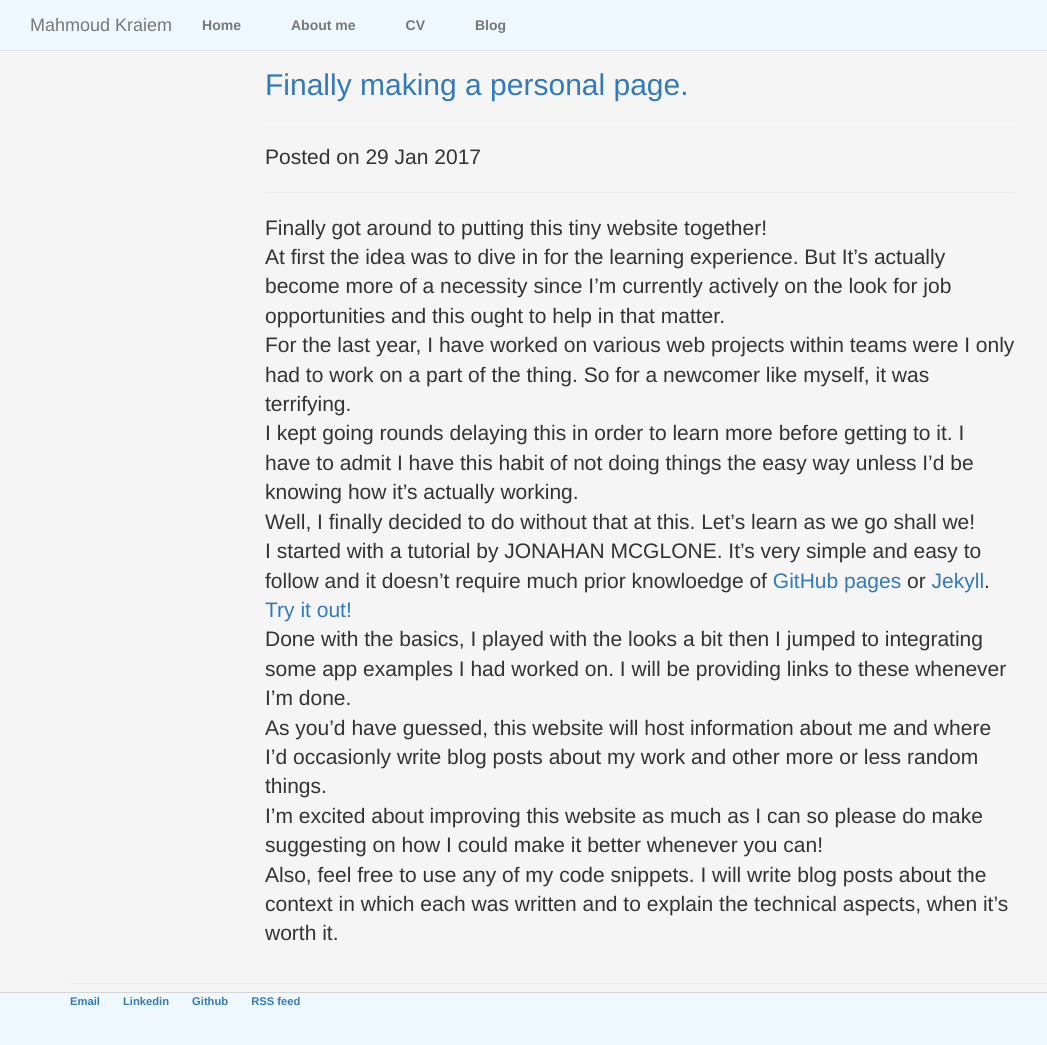
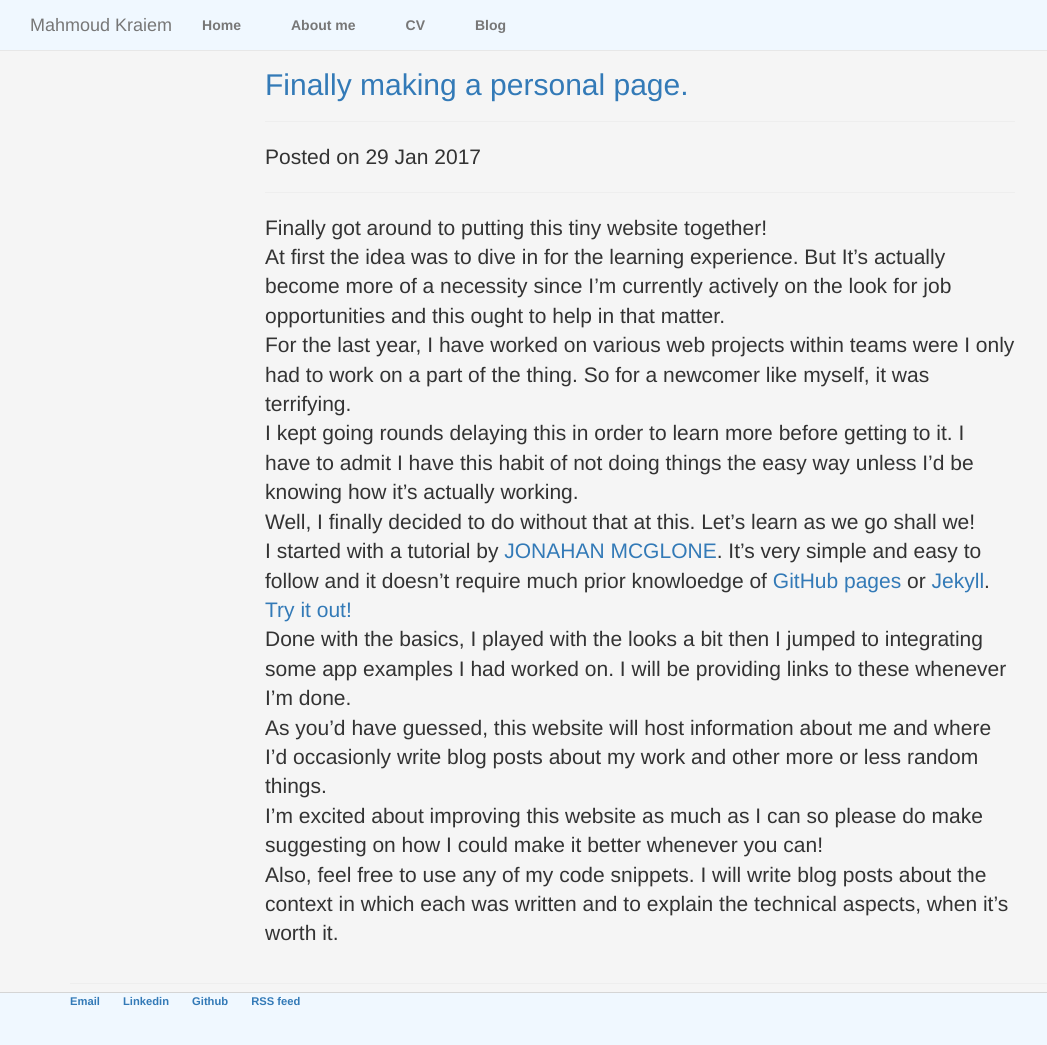
Before and after one commit to breebchi/breebchi.github.io, a Jekyll site: the page built from _posts/2017-01-29-mahmoud-kraiem-site-launched.md, in a window 1280 px wide and 1052 px high. Shown: the top 1045 px of the window, without its empty margins (0-1047 px from the left). Built offline with Jekyll 4.4.1, drawn with Linux system fonts in a browser that asks for light colours; nearby versions of some CDN libraries; part of the change alters nothing that is shown.

```diff
--- a/_posts/2017-01-29-mahmoud-kraiem-site-launched.md
+++ b/_posts/2017-01-29-mahmoud-kraiem-site-launched.md
@@ -9,7 +9,7 @@ At first the idea was to dive in for the learning experience. But It's actually
 For the last year, I have worked on various web projects within teams were I only had to work on a part of the thing. So for a newcomer like myself, it was terrifying. <br>
 I kept going rounds delaying this in order to learn more before getting to it. I have to admit I have this habit of not doing things the easy way unless I'd be knowing how it's actually working. <br>
 Well, I finally decided to do without that at this. Let's learn as we go shall we! <br>
-I started with a tutorial by JONAHAN MCGLONE. It's very simple and easy to follow and it doesn't require much prior knowloedge of <a href="https://pages.github.com/">GitHub pages</a> or <a href="https://jekyllrb.com/">Jekyll</a>. <a href="http://jmcglone.com/">Try it out!</a><br>
+I started with a tutorial by <a href="http://jmcglone.com/">JONAHAN MCGLONE</a>. It's very simple and easy to follow and it doesn't require much prior knowloedge of <a href="https://pages.github.com/">GitHub pages</a> or <a href="https://jekyllrb.com/">Jekyll</a>. <a href="http://jmcglone.com/guides/github-pages/">Try it out!</a><br>
 Done with the basics, I played with the looks a bit then I jumped to integrating some app examples I had worked on. I will be providing links to these whenever I'm done.<br>
 As you'd have guessed, this website will host information about me and where I'd occasionly write blog posts about my work and other more or less random things.<br>
 I'm excited about improving this website as much as I can so please do make suggesting on how I could make it better whenever you can!<br>
```
